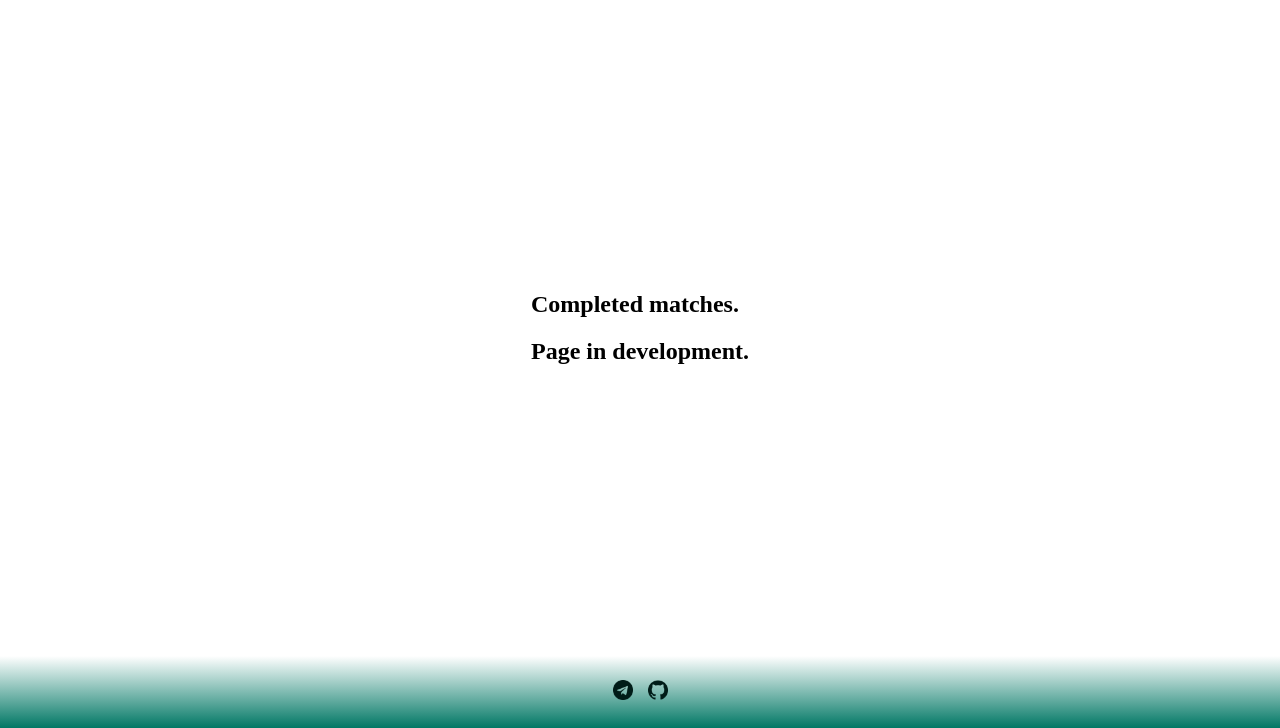
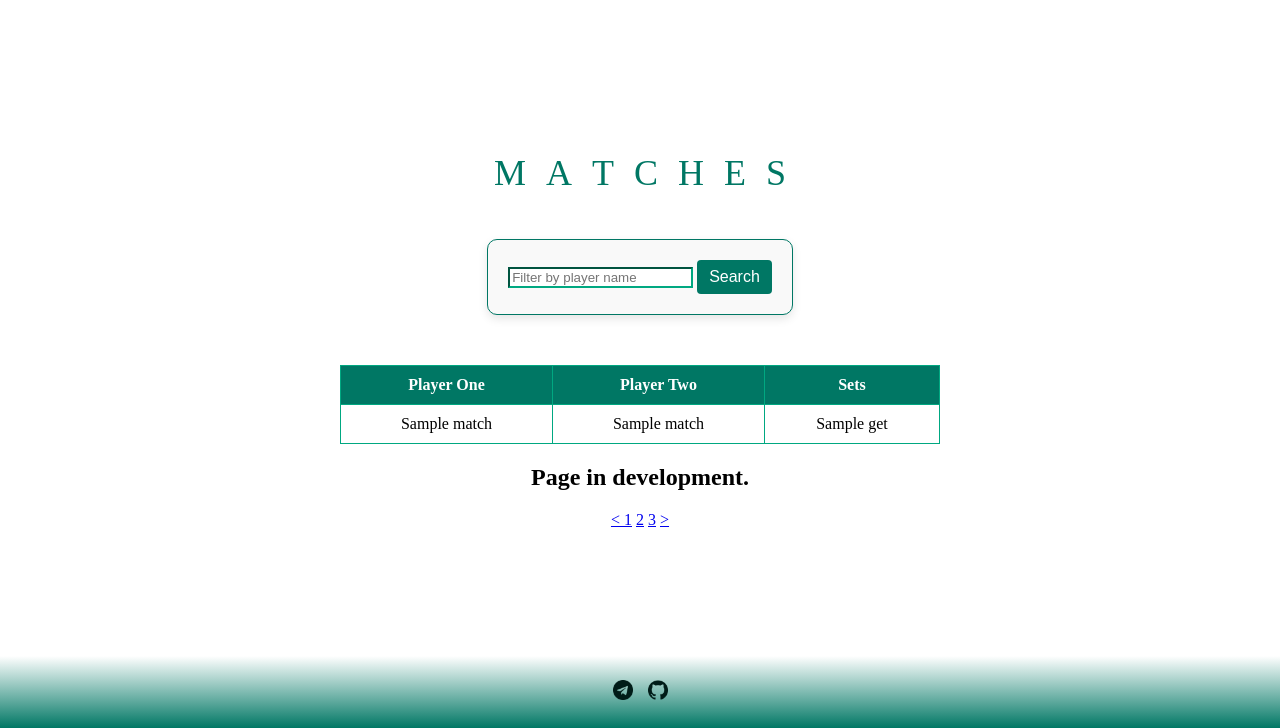
Before and after one commit to Dmitry-DVal/TennisScoreBoard, a Python web app: template src/templates/completed_matches.html in a window 1280 px wide. Shown: the part 72-800 px from the top of the page. Run offline with Jinja, Linux system fonts and the light colour scheme; the template is opened without the code that fills it: most values are stand-ins (such as "Sample title", 1, 10 or a date in 2020).

Commit message:
Beginning of development completed_matches.html

```diff
--- a/src/templates/completed_matches.html
+++ b/src/templates/completed_matches.html
@@ -5,7 +5,7 @@
     <meta name="viewport"
           content="width=device-width, user-scalable=no, initial-scale=1.0, maximum-scale=1.0, minimum-scale=1.0">
     <meta http-equiv="X-UA-Compatible" content="ie=edge">
-    <link rel="stylesheet" href="/static/style.css">
+    <link rel="stylesheet" href="../static/style.css">
     <title>Tennis Scoreboard | Matches</title>
 </head>
 <body>
@@ -20,24 +20,80 @@
 </header>
 <main>
     <section class="content">
-        <div><h1>Completed matches.</h1></div>
+        <div class="star_new_match_header">
+            <div class="enlarging_text">
+                <div class="word">
+                    <div class="letter">M</div>
+                    <div class="letter">A</div>
+                    <div class="letter">T</div>
+                    <div class="letter">C</div>
+                    <div class="letter">H</div>
+                    <div class="letter">E</div>
+                    <div class="letter">S</div>
+                </div>
+            </div>
+        </div>
+    </section>
+    <section class="content">
+        <form class="new_match_form" action="/matches" method="GET">
+            <div class="search_form">
+                <input type="text" name="first_player" id="first_player"
+                       placeholder="Filter by player name"
+                       class="first_player">
+                <button type="submit" class="score-btn">Search</button>
+
+            </div>
+        </form>
+    </section>
+    <section class="score_table">
+        <table class="table">
+            <thead>
+            <tr>
+                <th>Player One</th>
+                <th>Player Two</th>
+                <th>Sets</th>
+            </tr>
+            </thead>
+            <tbody>
+            {% for match in matches %}
+            <tr>
+                <td>
+                    {{ match.player1_name }}
+                    {% if match.Winner == match.Player1 %} 🏆 {% endif %}
+                </td>
+                <td>
+                    {{ match.player2_name }}
+                    {% if match.Winner == match.Player2 %} 🏆 {% endif %}
+                </td>
+                <td>{{ match.score.get("sets", [0, 0]) }}</td>
+            </tr>
+            {% endfor %}
+            </tbody>
+        </table>
+    </section>
+    <section class="content">
         <div><h1>Page in development.</h1></div>
     </section>
     <section class="content">
-    </section>
-    <section class="content">
+        <div class="pagination">
+            <a class="prev" href="#"> < </a>
+            <a class="num-page current" href="#">1</a>
+            <a class="num-page" href="#">2</a>
+            <a class="num-page" href="#">3</a>
+            <a class="next" href="#"> > </a>
+        </div>
     </section>
 </main>
 <footer>
     <section class="content">
         <div class="image_footer">
             <a href="https://t.me/Dmitry_D321" target="_blank">
-                <img class="image_tg" src="/static/images/telegram_balck_green.png" alt="telegram">
+                <img class="image_tg" src="../static/images/telegram_balck_green.png" alt="telegram">
             </a>
         </div>
         <div class="image_footer">
             <a href="https://github.com/Dmitry-DVal/TennisScoreBoard" target="_blank">
-                <img class="image_tg" src="/static/images/github_black_green.png" alt="github">
+                <img class="image_tg" src="../static/images/github_black_green.png" alt="github">
             </a>
         </div>
     </section>
```
